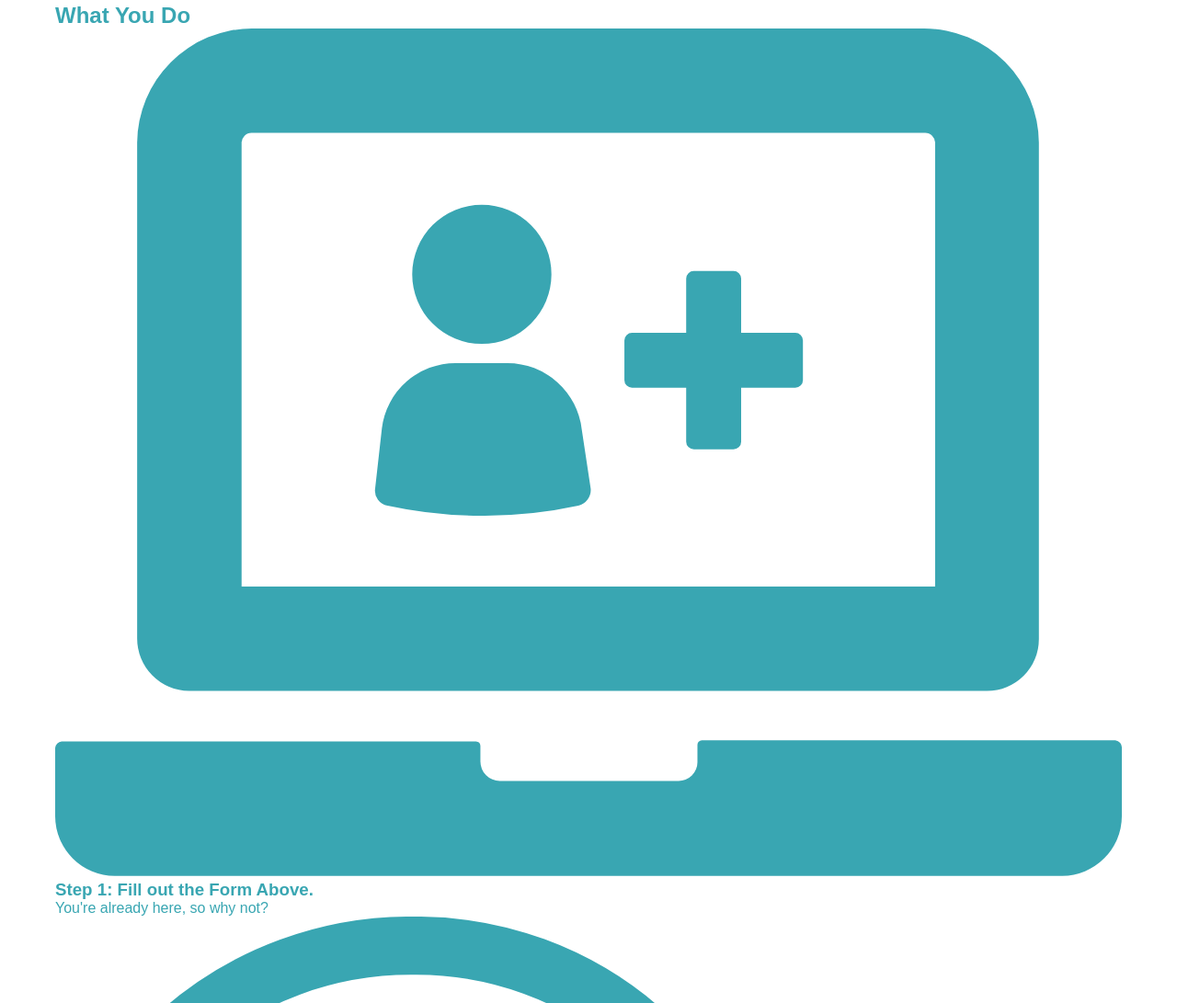
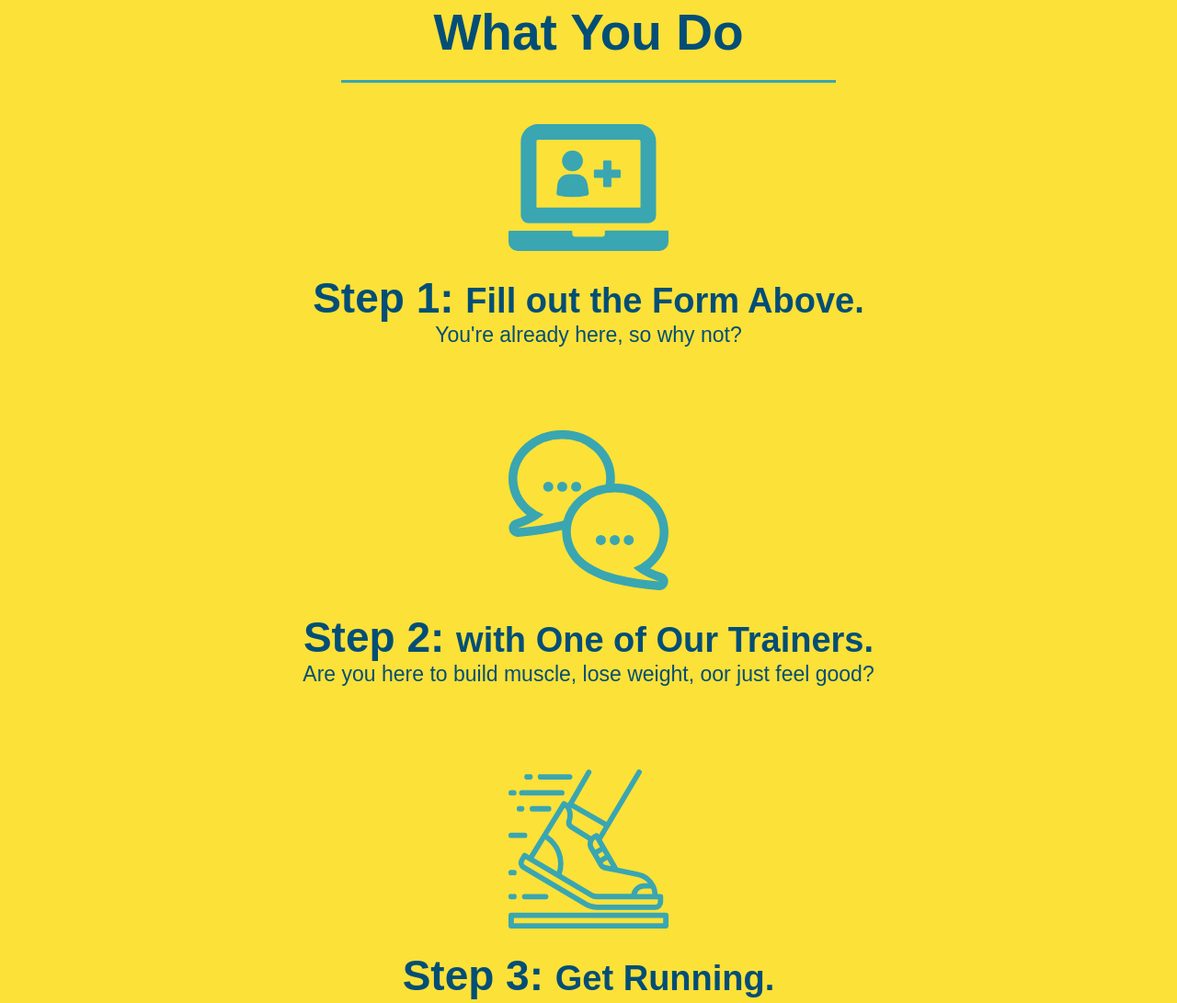
Before and after one commit to ChristianRodr/run-buddy, a plain HTML site: page index.html in a window 1280 px wide. Shown: the part 1117-2208 px from the top of the page at 92% size. Drawn offline with Linux system fonts and the light colour scheme.

Commit message:
style what you do section

```diff
--- a/assets/style.css
+++ b/assets/style.css
@@ -128,15 +128,6 @@ section {
     text-align: center;
 }
 
-.intro h2 {
-    font-size: 55px;
-    color: #024e76;
-    margin-bottom: 35px;
-    padding: 0 100px 20px 100px;
-    border-bottom: 3px solid;
-    border-color: #fce138;
-    display: inline-block;
-}
 
 .intro p {
     line-height: 1.7;
@@ -145,3 +136,51 @@ section {
     font-size: 20px;
     margin: 0 auto;
 }
+
+.steps {
+    text-align: center;
+    background: #fce138;
+}
+
+
+
+.section-title {
+    font-size: 55px;
+    color: #024e76;
+    margin-bottom: 35px;
+    padding: 0 100px 20px 100px;
+    display: inline-block;
+    border-bottom: 3px solid;
+}
+
+.primary-border {
+    border-color: #fce138;
+}
+
+.secondary-border {
+    border-color: #39a6b2;
+}
+
+.steps div {
+    margin-bottom: 80px;
+}
+
+.steps img {
+    width: 15%;
+    margin: 10px 0;
+}
+
+.steps h3 {
+    color: #024e76;
+    font-size: 46px;
+    margin-top: 10px;
+}
+
+.steps p {
+    color: #024e76;
+    font-size: 23px;
+}
+
+.steps span {
+    font-size: 38px;
+}
--- a/index.html
+++ b/index.html
@@ -89,7 +89,7 @@
 
     <!-- "what we do" section-->
     <section id="what-we-do" class="intro">
-        <h2>What We Do</h2>
+        <h2 class="section-title primary-border">What We Do</h2>
         <p>
             butcher selfies chambray shabby chic gentrify readymade yr Echo Park XOXO Tumblr normcore Banksy dritect
             trade Blue Bottle chillwave you probably haven't heard of them single-origin coffee Vice fanny pack fixie
@@ -99,32 +99,32 @@
     </section>
 
     <!-- "what you do" section -->
-    <section id="what-you-do">
-        <h2>What You Do</h2>
+    <section id="what-you-do" class="steps">
+        <h2 class="section-title secondary-border">What You Do</h2>
 
 
 
         <div>
             <img src="assets/images/step-1.svg" alt="intro" />
-            <h3> Step 1: Fill out the Form Above.</h3>
+            <h3> Step 1: <span>Fill out the Form Above.</span></h3>
             <p>You're already here, so why not?</p>
         </div>
 
         <div>
             <img src="assets/images/step-2.svg" alt="" />
-            <h3>Step 2: Consult with One of Our Trainers.</h3>
+            <h3>Step 2: <span>with One of Our Trainers.</span></h3>
             <p>Are you here to build muscle, lose weight, oor just feel good?</p>
         </div>
 
         <div>
             <img src="assets/images/step-3.svg" alt="" />
-            <h3>Step 3: Get Running.</h3>
+            <h3>Step 3: <span>Get Running.</span></h3>
             <p>Hit the ground running (literally) once your trainer lays out your plan</p>
         </div>
 
         <div>
             <img src="assets/images/step-4.svg" alt="" />
-            <h3>Step 4: See Results.</h3>
+            <h3>Step 4: <span>See Results.</span></h3>
             <p>Bi-weekly checkins with your trainer will keep you focused</p>
         </div>
 
```
